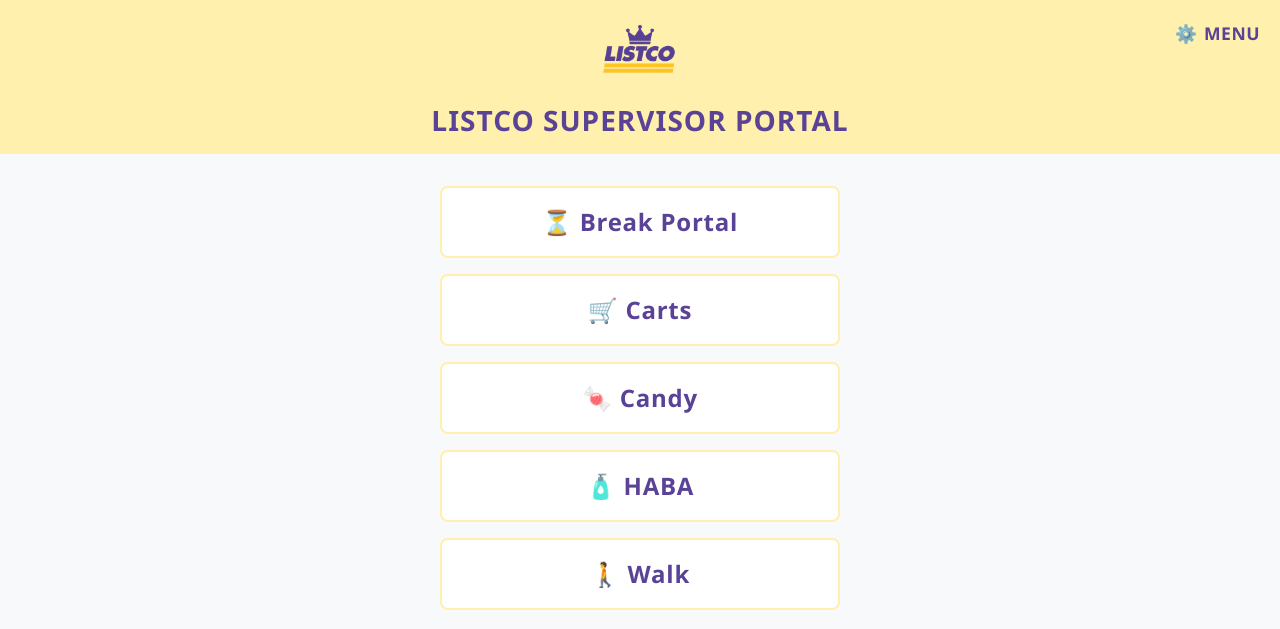
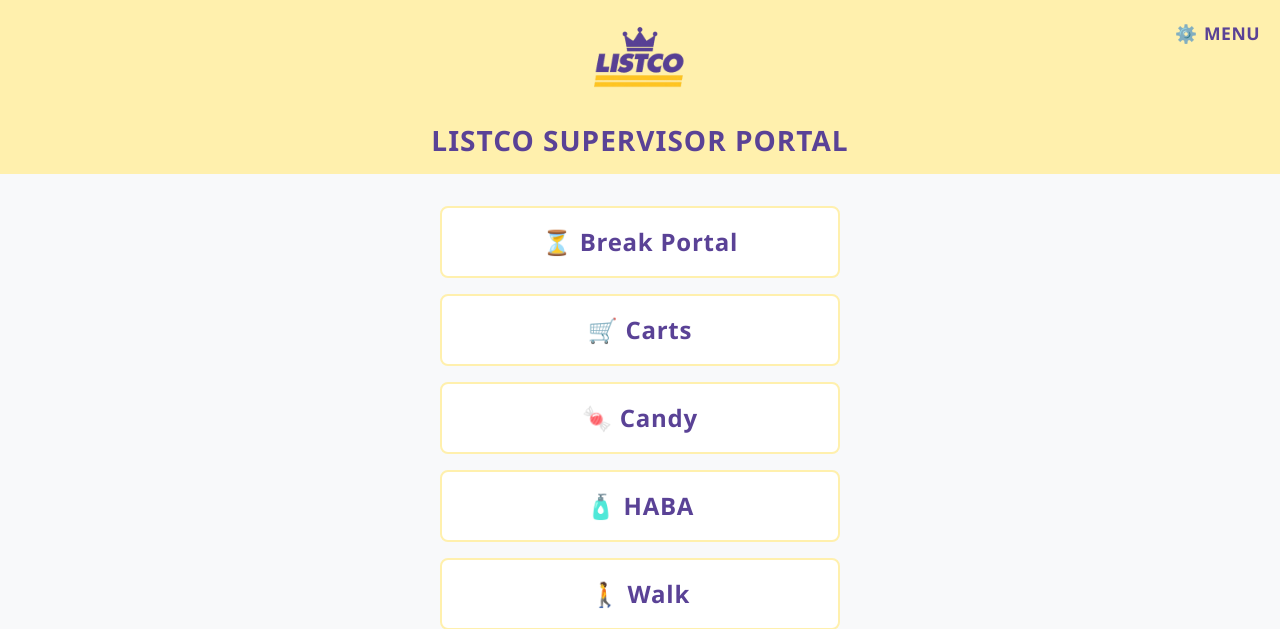
Before and after one commit to jnguy2832/Listco-Supervisor-Terminal, a Django app: page / in a window 1280 px wide. Shown: the top 629 px of the page. Run offline with Django 5.2, Linux system fonts and the light colour scheme.

Commit message:
From 80 to 100

```diff
--- a/Terminal/BreakScheduler/Templates/dashboard.html
+++ b/Terminal/BreakScheduler/Templates/dashboard.html
@@ -18,7 +18,7 @@
       text-align: center;
     }
     .menu-header img {
-      height: 80px;
+      height: 100px;
       margin-bottom: 0.5rem;
     }
     .menu-header h3 {
```
